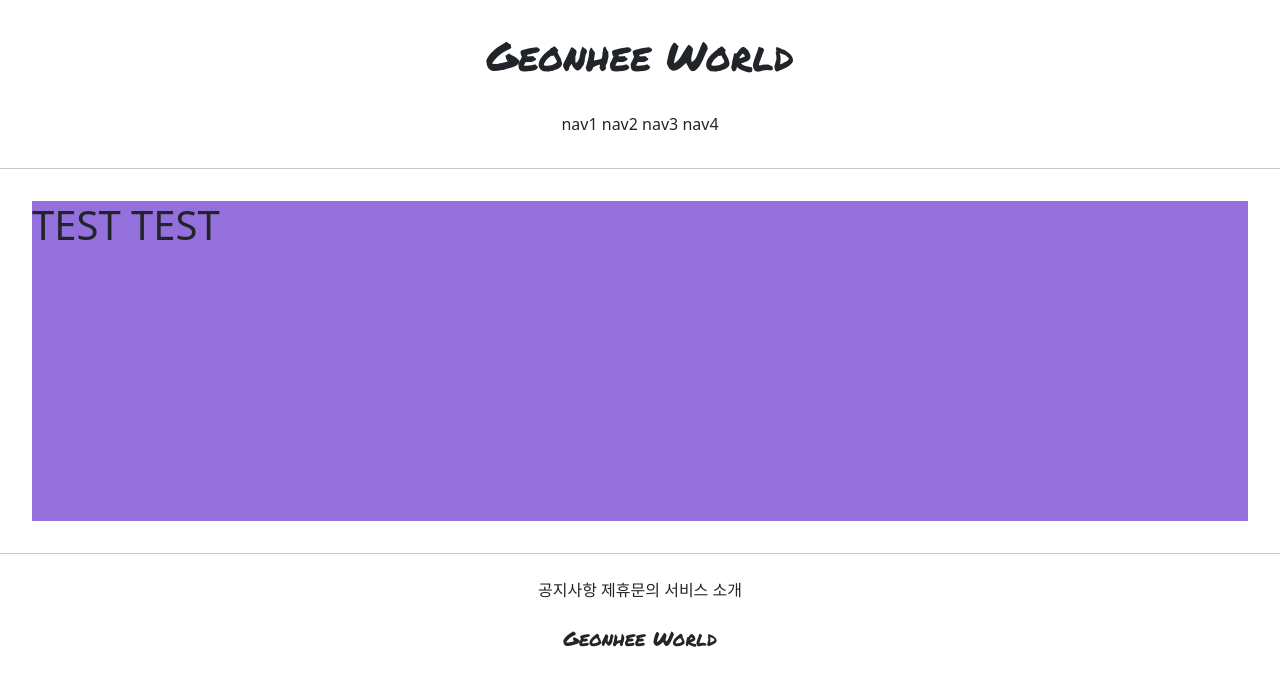
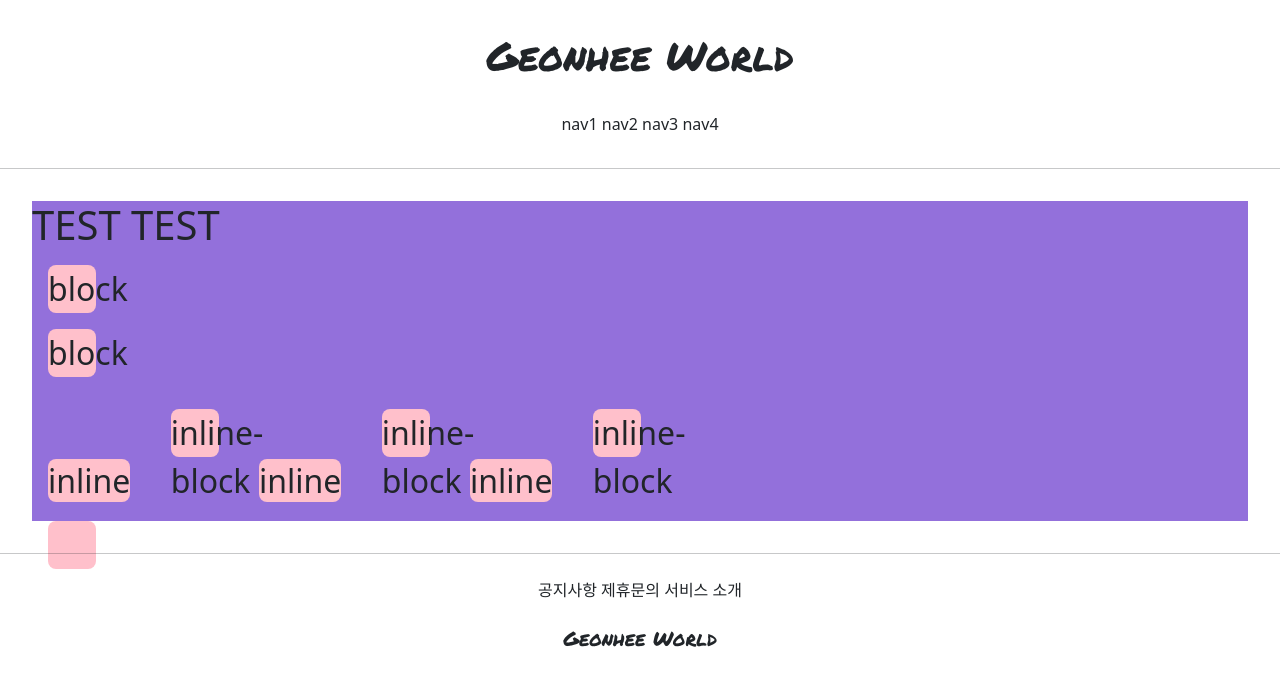
Before and after one commit to ghgh3644/gsgs_1, a Django app: page /accounts/hello_world/ in a window 1280 px wide. Shown: the top 686 px of the page. Run offline with Django 3.2, Linux system fonts and the light colour scheme; parts of the project's set-up code (start-up, migrations or seed data) failed here and were passed over.

Commit message:
7/7 gs_3ban_1_1

```diff
--- a/accountapp/templates/accountsapp/hello_world.html
+++ b/accountapp/templates/accountsapp/hello_world.html
@@ -2,7 +2,30 @@
 
 {% block content %}
 
-    <div style = "height : 20rem; background-color: mediumpurple; margin : 2rem; border-radius:  : 1rem;">
+    <style>
+       .testing {
+           background-color: pink;
+           margin : 1rem;
+           height: 48px;
+           width: 48px;
+           border-radius: .5rem;
+       }
+    </style>
+
+    <div style = "height : 20rem; background-color: mediumpurple; margin : 2rem; border-radius:  : 1rem; font-size: 2rem">
     <h1>TEST TEST</h1>
+
+    <div class="testing" style="display : block">block</div>
+    <div class="testing" style="display : block">block</div>
+    <div class="testing" style="display : inline">inline</div>
+    <div class="testing" style="display : inline-block">inline-block</div>
+    <div class="testing" style="display : inline">inline</div>
+    <div class="testing" style="display : none">none</div>
+    <div class="testing" style="display : inline-block">inline-block</div>
+    <div class="testing" style="display : inline">inline</div>
+    <div class="testing" style="display : inline-block">inline-block</div>
+    <div class="testing"></div>
+
+
     </div >
 {% endblock %}
```
